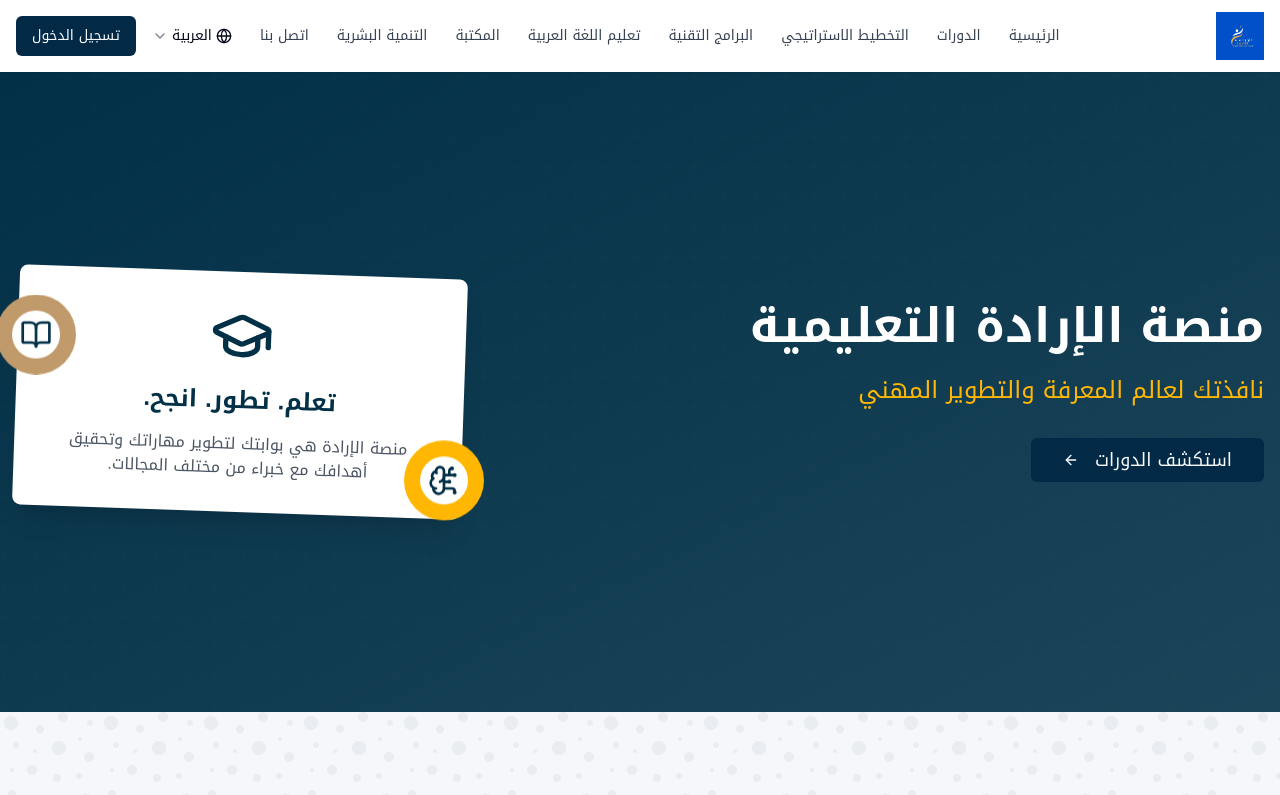
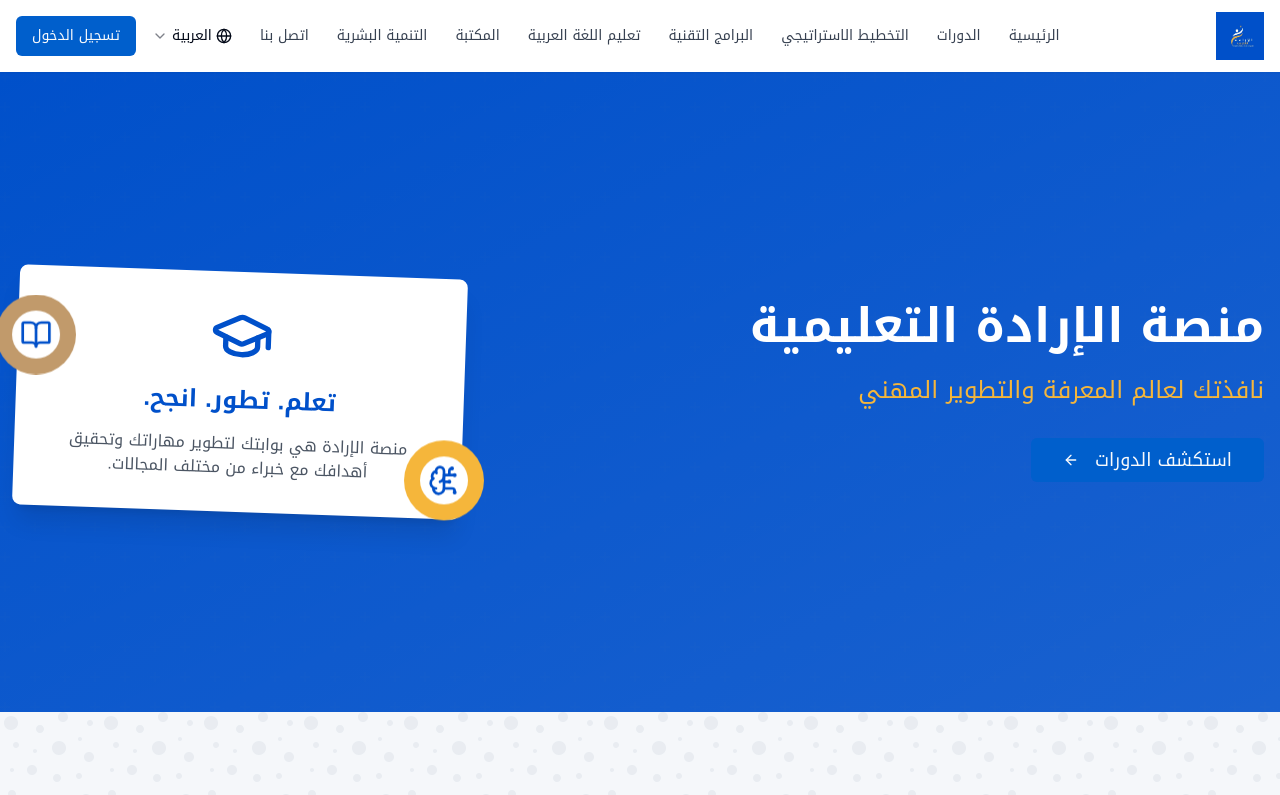
Before and after one commit to Dhaou1968/iradah-academy-global, a React (Vite) app: page / in a window 1280 px wide. Shown: the top 795 px of the page. Built offline with nearby package versions, Linux system fonts and the light colour scheme.

Commit message:
Refactor: Update color palette
Update the color palette to use the specified colors for the application.

```diff
--- a/src/index.css
+++ b/src/index.css
@@ -1,4 +1,3 @@
-
 @tailwind base;
 @tailwind components;
 @tailwind utilities;
@@ -16,19 +15,19 @@
     --popover: 0 0% 100%;
     --popover-foreground: 222.2 84% 4.9%;
 
-    --primary: 204 95% 14%;
+    --primary: 212 100% 40%;
     --primary-foreground: 210 40% 98%;
 
-    --secondary: 36 43% 59%;
+    --secondary: 29 47% 63%;
     --secondary-foreground: 222.2 47.4% 11.2%;
 
     --muted: 210 40% 96.1%;
     --muted-foreground: 215.4 16.3% 46.9%;
 
-    --accent: 40 100% 50%;
+    --accent: 44 95% 57%;
     --accent-foreground: 222.2 47.4% 11.2%;
 
-    --destructive: 0 84.2% 60.2%;
+    --destructive: 353 44% 46%;
     --destructive-foreground: 210 40% 98%;
 
     --border: 214.3 31.8% 91.4%;
--- a/tailwind.config.ts
+++ b/tailwind.config.ts
@@ -1,4 +1,3 @@
-
 import type { Config } from "tailwindcss";
 
 export default {
@@ -63,11 +62,10 @@ export default {
 					border: 'hsl(var(--sidebar-border))',
 					ring: 'hsl(var(--sidebar-ring))'
 				},
-        // الألوان المخصصة للمنصة
         irada: {
-          blue: "#023047",
+          blue: "#0050ca",
           gold: "#C19A6B",
-          yellow: "#ffb703",
+          yellow: "#f5b63b",
           gray: "#F5F7FA",
           red: "#A34E54"
         }
```
